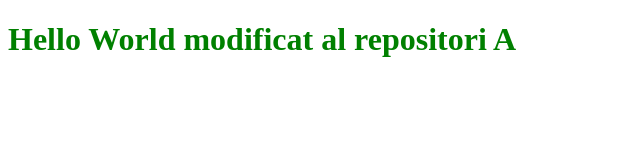
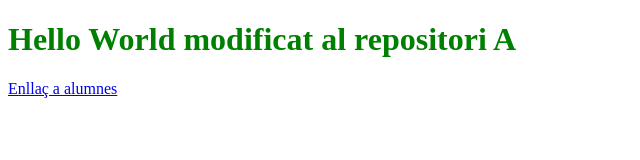
Before and after one commit to Juebana/Activitat-2-Git, a plain HTML site: page index.html in a window 1280 px wide. Shown: the whole page, without its empty margins (0-640 px from the left). Drawn offline with Linux system fonts and the light colour scheme.

Commit message:
v0.3-Index

```diff
--- a/index.html
+++ b/index.html
@@ -8,5 +8,6 @@
 </head>
 <body>
     <h1>Hello World modificat al repositori A</h1>
+    <a href="alumnes.html">Enllaç a alumnes</a>
 </body>
 </html>
```
